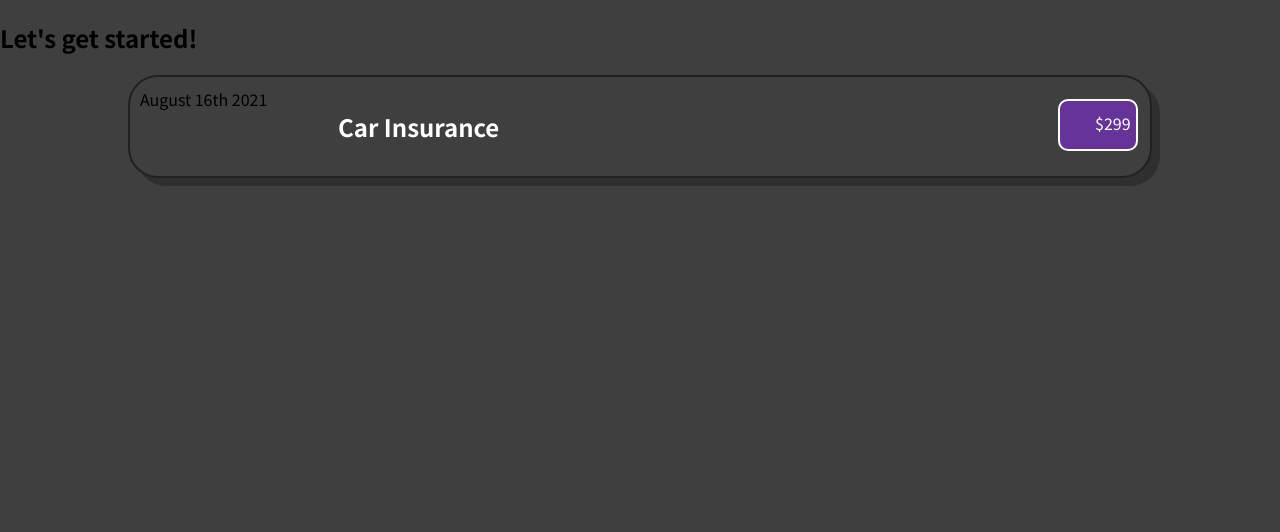
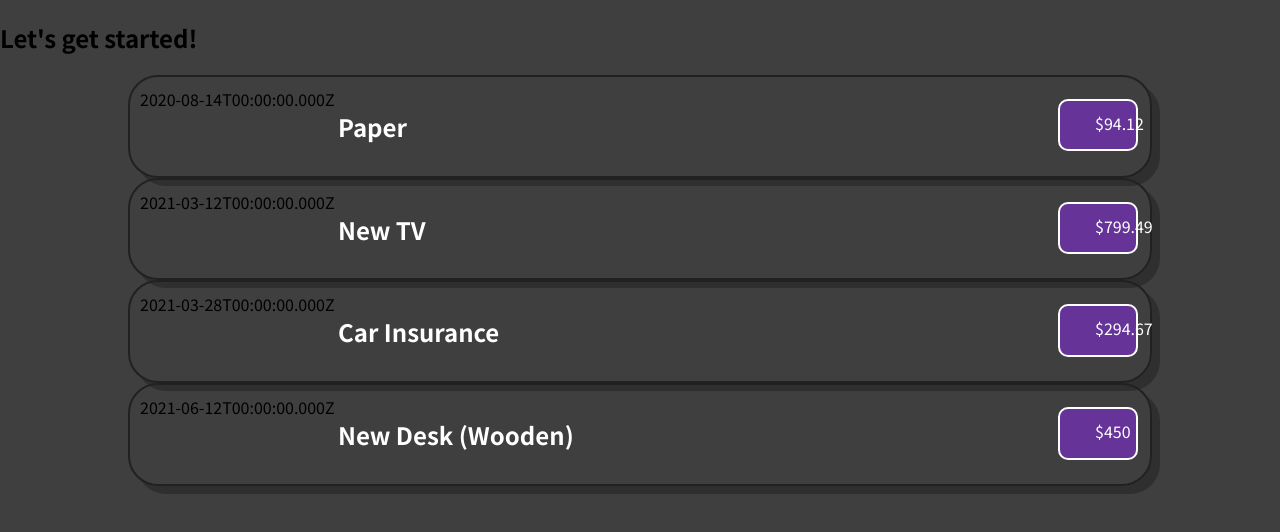
Before and after one commit to bobadesakshi21/Expense-Tracker-React-Aug, a JavaScript app: page / in a window 1280 px wide. Shown: the top 532 px of the page. Built offline with nearby package versions, Linux system fonts and the light colour scheme.

Commit message:
Passing data

```diff
--- a/src/App.js
+++ b/src/App.js
@@ -1,10 +1,34 @@
 import ExpenseItem from "./components/ExpenseItem";
 
 function App() {
+  const expenses = [
+    {
+      id: 'e1',
+      title: 'Paper',
+      amount: 94.12,
+      date: new Date(2020, 7, 14),
+    },
+    { id: 'e2', title: 'New TV', amount: 799.49, date: new Date(2021, 2, 12) },
+    {
+      id: 'e3',
+      title: 'Car Insurance',
+      amount: 294.67,
+      date: new Date(2021, 2, 28),
+    },
+    {
+      id: 'e4',
+      title: 'New Desk (Wooden)',
+      amount: 450,
+      date: new Date(2021, 5, 12),
+    },
+  ];
   return (
     <div>
       <h2>Let's get started!</h2>
-      <ExpenseItem></ExpenseItem>
+      <ExpenseItem title={expenses[0].title} amount={expenses[0].amount} date={expenses[0].date}></ExpenseItem>
+      <ExpenseItem title={expenses[1].title} amount={expenses[1].amount} date={expenses[1].date}></ExpenseItem>
+      <ExpenseItem title={expenses[2].title} amount={expenses[2].amount} date={expenses[2].date}></ExpenseItem>
+      <ExpenseItem title={expenses[3].title} amount={expenses[3].amount} date={expenses[3].date}></ExpenseItem>
     </div>
   );
 }
--- a/src/components/ExpenseItem.js
+++ b/src/components/ExpenseItem.js
@@ -1,12 +1,12 @@
 import './ExpenseItem.css'
 
-function ExpenseItem() {
+function ExpenseItem(props) {
     return (
     <div className='expense-item'>
-        <div>August 16th 2021</div>
+        <div>{props.date.toISOString()}</div>
         <div className='expense-item__description'>
-          <h2>Car Insurance</h2>
-          <div className='expense-item__price'>$299</div>
+          <h2>{props.title}</h2>
+          <div className='expense-item__price'>${props.amount}</div>
         </div>
     </div>);
 }
```
